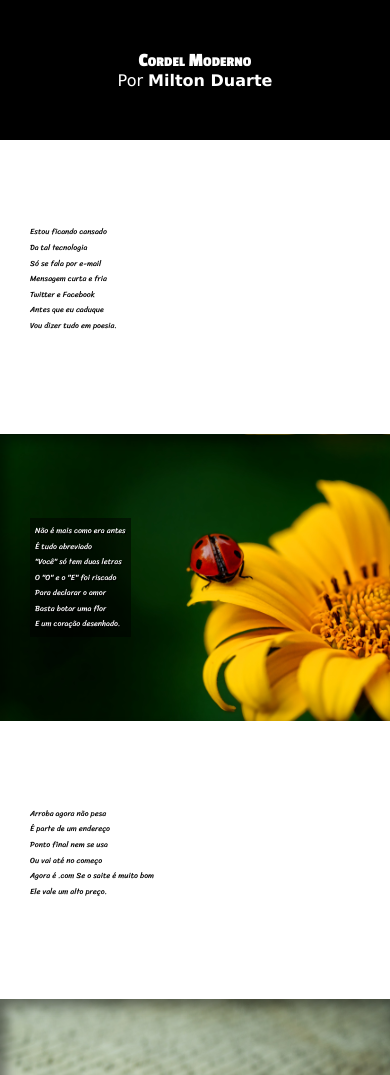
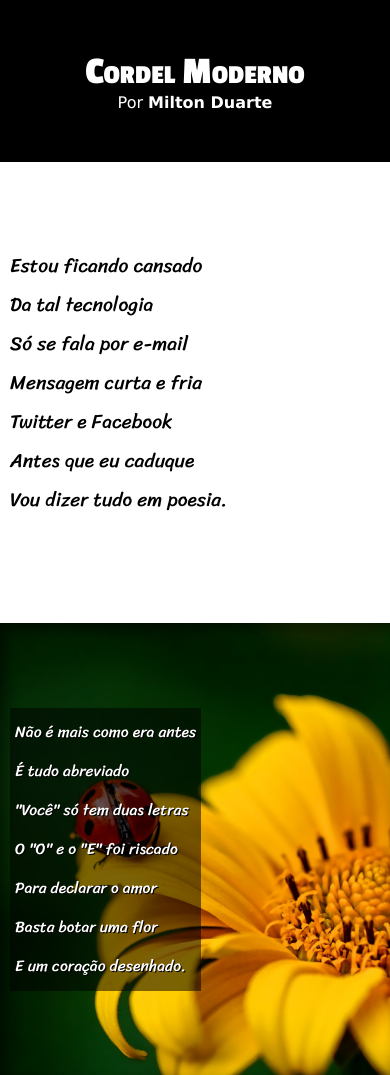
Before and after one commit to samuelvbernardo/projeto-cordel, a plain HTML site: page index.html in a window 390 px wide. Shown: the top 1075 px of the page. Drawn offline with Linux system fonts and the light colour scheme.

Commit message:
corrigindo responsividade com media queries

```diff
--- a/estilo/style.css
+++ b/estilo/style.css
@@ -93,6 +93,43 @@ footer{
     background-color: black;
     color: white;
     text-align: center;
-    padding: 10px;
     font-size: 1em;
 }
+
+@media (max-width: 768px) {
+    header h1 {
+        font-size: 8vw;
+    }
+
+    section {
+        font-size: 4vw;
+        padding-left: 15px;
+    }
+
+    section p {
+        padding-bottom: 1em;
+    }
+
+    .imagem p {
+        font-size: 3vw;
+    }
+}
+
+@media (max-width: 480px) {
+    header h1 {
+        font-size: 10vw;
+    }
+
+    section {
+        font-size: 5vw;
+        padding-left: 10px;
+    }
+
+    .imagem p {
+        font-size: 4vw;
+    }
+
+    footer {
+        font-size: 0.8em;
+    }
+}
```
